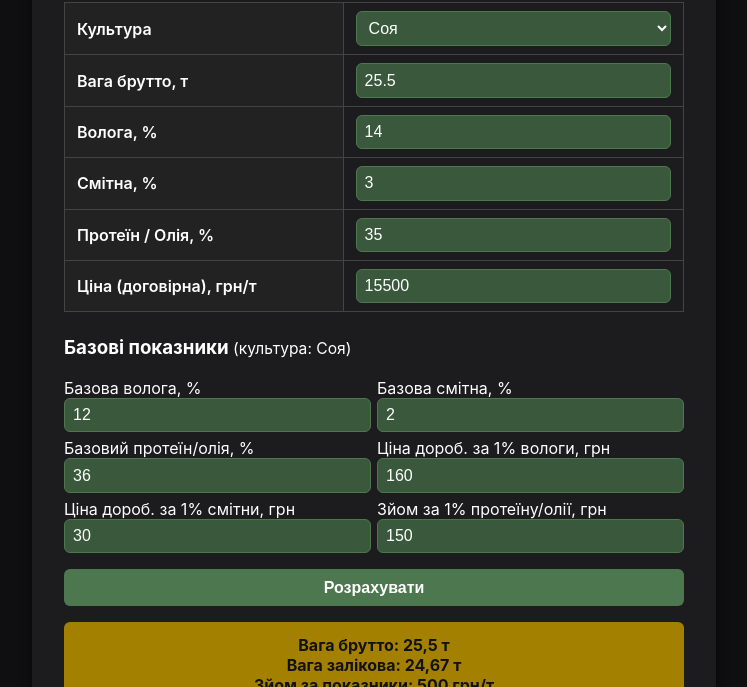
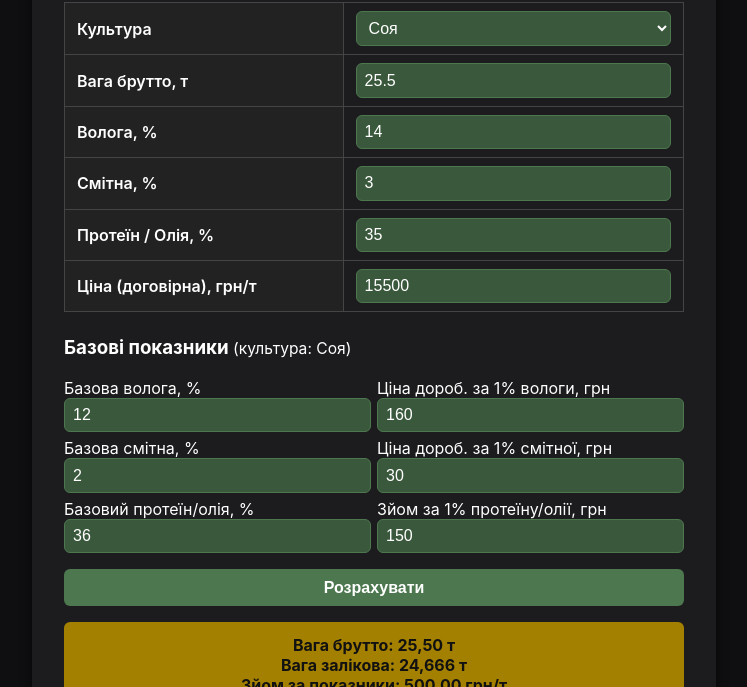
Before and after one commit to vitalii-labunskyi/duval_calc, a plain HTML site: page index.html in a window 1280 px wide. Both pictures are taken after a click on the button "Розрахувати". Shown: the part 113-800 px from the top of the page, without its empty margins (266-1013 px from the left). Drawn offline with Linux system fonts and the light colour scheme.

Commit message:
Update index.html

```diff
--- a/index.html
+++ b/index.html
@@ -67,33 +67,33 @@
             </select>
           </td>
         </tr>
-        <tr><th>Вага брутто, т</th><td><input type="number" id="weightGross" value="25.5" /></td></tr>
-        <tr><th>Волога, %</th><td><input type="number" id="moisture" value="14" /></td></tr>
-        <tr><th>Смітна, %</th><td><input type="number" id="trash" value="3" /></td></tr>
-        <tr><th>Протеїн / Олія, %</th><td><input type="number" id="protein" value="35" /></td></tr>
-        <tr><th>Ціна (договірна), грн/т</th><td><input type="number" id="priceContract" value="15500" /></td></tr>
+        <tr><th>Вага брутто, т</th><td><input type="number" id="weightGross" value="25.5" step="0.001" /></td></tr>
+        <tr><th>Волога, %</th><td><input type="number" id="moisture" value="14" step="0.01" /></td></tr>
+        <tr><th>Смітна, %</th><td><input type="number" id="trash" value="3" step="0.01" /></td></tr>
+        <tr><th>Протеїн / Олія, %</th><td><input type="number" id="protein" value="35" step="0.01" /></td></tr>
+        <tr><th>Ціна (договірна), грн/т</th><td><input type="number" id="priceContract" value="15500" step="0.01" /></td></tr>
       </tbody>
     </table>
 
     <h3>Базові показники <small style="font-weight:normal" id="baseLabel">(культура: Соя)</small></h3>
     <div class="grid-2">
       <div>
-        <label>Базова волога, %<input type="number" id="baseMoisture" /></label>
+        <label>Базова волога, %<input type="number" id="baseMoisture" step="0.01" /></label>
       </div>
       <div>
-        <label>Базова смітна, %<input type="number" id="baseTrash" /></label>
+        <label>Ціна дороб. за 1% вологи, грн<input type="number" id="priceMoisture" step="0.01" /></label>
       </div>
       <div>
-        <label>Базовий протеїн/олія, %<input type="number" id="baseProtein" /></label>
+        <label>Базова смітна, %<input type="number" id="baseTrash" step="0.01" /></label>
       </div>
       <div>
-        <label>Ціна дороб. за 1% вологи, грн<input type="number" id="priceMoisture" /></label>
+        <label>Ціна дороб. за 1% смітної, грн<input type="number" id="priceTrash" step="0.01" /></label>
       </div>
       <div>
-        <label>Ціна дороб. за 1% смітни, грн<input type="number" id="priceTrash" /></label>
+        <label>Базовий протеїн/олія, %<input type="number" id="baseProtein" step="0.01" /></label>
       </div>
       <div>
-        <label>Зйом за 1% протеїну/олії, грн<input type="number" id="priceProtein" /></label>
+        <label>Зйом за 1% протеїну/олії, грн<input type="number" id="priceProtein" step="0.01" /></label>
       </div>
     </div>
 
@@ -104,87 +104,101 @@
 
 <script>
 const cultures = {
-  soy:        { trash: 2, moisture: 12, protein: 36, priceMoisture: 160, priceTrash:30, priceProtein:150 },
-  sunflower:  { trash: 3, moisture: 8,  protein: 50, priceMoisture: 160, priceTrash:30, priceProtein:100 },
-  corn:       { trash: 2, moisture: 14, protein: 0,  priceMoisture: 120, priceTrash:30, priceProtein:30 },
-  wheat:      { trash: 2, moisture: 14, protein: 0,  priceMoisture: 140, priceTrash:30, priceProtein:30 },
-  rapeseed:   { trash: 2, moisture: 8,  protein: 36, priceMoisture: 160, priceTrash:30, priceProtein:150 }
+  soy:        { trash: 2, moisture: 12, protein: 36, priceMoisture: 160, priceTrash: 30, priceProtein: 150 },
+  sunflower:  { trash: 3, moisture: 8,  protein: 50, priceMoisture: 160, priceTrash: 30, priceProtein: 100 },
+  corn:       { trash: 2, moisture: 14, protein: 0,  priceMoisture: 120, priceTrash: 30, priceProtein: 30 },
+  wheat:      { trash: 2, moisture: 14, protein: 0,  priceMoisture: 140, priceTrash: 30, priceProtein: 30 },
+  rapeseed:   { trash: 2, moisture: 8,  protein: 36, priceMoisture: 160, priceTrash: 30, priceProtein: 150 }
 };
 
 function setBase() {
   const key = document.getElementById('culture').value;
   const data = cultures[key];
-  document.getElementById('baseTrash').value    = data.trash;
+  document.getElementById('baseTrash').value = data.trash;
   document.getElementById('baseMoisture').value = data.moisture;
-  document.getElementById('baseProtein').value  = data.protein;
-  document.getElementById('priceMoisture').value= data.priceMoisture;
-  document.getElementById('priceTrash').value   = data.priceTrash;
+  document.getElementById('baseProtein').value = data.protein;
+  document.getElementById('priceMoisture').value = data.priceMoisture;
+  document.getElementById('priceTrash').value = data.priceTrash;
   document.getElementById('priceProtein').value = data.priceProtein;
   document.getElementById('baseLabel').textContent = `(культура: ${document.querySelector('#culture option:checked').innerText})`;
 }
+
 setBase();
 
-function format(n, fract=2) {
-  return (+n).toLocaleString('uk-UA', {maximumFractionDigits: fract});
+function formatNumber(number, decimals = 2) {
+  return Number(number).toLocaleString('uk-UA', {
+    minimumFractionDigits: decimals,
+    maximumFractionDigits: decimals
+  });
 }
 
 function calc() {
-  const gross   = +document.getElementById('weightGross').value;   // т
-  const trash   = +document.getElementById('trash').value;         // % фактична
-  const moist   = +document.getElementById('moisture').value;      // % фактична
-  const prot    = +document.getElementById('protein').value;       // % фактична
-  const price0  = +document.getElementById('priceContract').value; // грн/т
+  // Отримуємо значення з полів вводу
+  const weightGross = parseFloat(document.getElementById('weightGross').value);
+  const moisture = parseFloat(document.getElementById('moisture').value);
+  const trash = parseFloat(document.getElementById('trash').value);
+  const protein = parseFloat(document.getElementById('protein').value);
+  const priceContract = parseFloat(document.getElementById('priceContract').value);
 
-  const bTrash  = +document.getElementById('baseTrash').value;
-  const bMoist  = +document.getElementById('baseMoisture').value;
-  const bProt   = +document.getElementById('baseProtein').value;
-  const pMoist  = +document.getElementById('priceMoisture').value;
-  const pTrash  = +document.getElementById('priceTrash').value;
-  const pProt   = +document.getElementById('priceProtein').value;
+  const baseMoisture = parseFloat(document.getElementById('baseMoisture').value);
+  const baseTrash = parseFloat(document.getElementById('baseTrash').value);
+  const baseProtein = parseFloat(document.getElementById('baseProtein').value);
+  const priceMoisture = parseFloat(document.getElementById('priceMoisture').value);
+  const priceTrash = parseFloat(document.getElementById('priceTrash').value);
+  const priceProtein = parseFloat(document.getElementById('priceProtein').value);
 
-  if([gross,trash,moist,prot,price0,bTrash,bMoist,bProt,pMoist,pTrash,pProt].some(v=>isNaN(v)||v<0)){
-    alert('Перевірте введені дані.');
+  // Перевірка коректності даних
+  const values = [weightGross, moisture, trash, protein, priceContract, baseMoisture, baseTrash, baseProtein, priceMoisture, priceTrash, priceProtein];
+  if (values.some(v => isNaN(v) || v < 0)) {
+    alert('Перевірте введені дані. Всі поля повинні містити коректні числові значення.');
     return;
   }
 
-  // === 1. Залікова вага (спрощена модель) ===
-  // формула Дюваль: відсоток відхилення * (100 / (100 - базовий показник))
-  const moistExcess = Math.max(0, moist - bMoist); // % понад базу
-  const trashExcess = Math.max(0, trash - bTrash); // % понад базу
+  // Розрахунок залікової ваги за формулою Дюваля
+  const moistureExcess = Math.max(0, moisture - baseMoisture);
+  const trashExcess = Math.max(0, trash - baseTrash);
 
-  // Перерахунок на втрату ваги (т)
-// %-ний зйом за вологу
-const pctMoist = Math.max(0, 100 * (moist - bMoist) / (100 - bMoist));
+  // Відсоток зйому за вологу
+  const moistureDeductionPercent = moistureExcess > 0 ?
+    (100 * moistureExcess) / (100 - baseMoisture) : 0;
 
-// %-ний зйом за смітну з урахуванням вже знятої вологи
-const pctTrash = Math.max(
-  0,
-  ((100 - pctMoist) * (trash - bTrash)) / (100 - bTrash)
-);
+  // Відсоток зйому за смітну (з урахуванням вже знятої вологи)
+  const trashDeductionPercent = trashExcess > 0 ?
+    ((100 - moistureDeductionPercent) * trashExcess) / (100 - baseTrash) : 0;
 
-// підсумковий зйом у % та залікова вага
-const pctTotal = pctMoist + pctTrash;
-const weightNet = gross - gross * pctTotal / 100;
+  // Загальний відсоток зйому
+  const totalDeductionPercent = moistureDeductionPercent + trashDeductionPercent;
 
+  // Залікова вага
+  const weightNet = weightGross * (1 - totalDeductionPercent / 100);
 
-  // === 2. Грошові зйоми (грн/т) ===
-  const deductMoist = moistExcess * pMoist;   // грн/т
-  const deductTrash = trashExcess * pTrash;   // грн/т
-  const protLack    = Math.max(0, bProt - prot);   // % недостачі
-  const deductProt  = protLack * pProt;       // грн/т
+  // Грошові зйоми за якісні показники
+  const moistureDeduction = moistureExcess * priceMoisture;
+  const trashDeduction = trashExcess * priceTrash;
+  const proteinLack = Math.max(0, baseProtein - protein);
+  const proteinDeduction = proteinLack * priceProtein;
 
-  const totalDeductPerTon = deductMoist + deductTrash + deductProt;
-  const priceFact = price0 - totalDeductPerTon;  // фактична ціна, грн/т
-  const sum = priceFact * weightNet;             // сума до оплати
+  const totalQualityDeduction = moistureDeduction + trashDeduction + proteinDeduction;
 
-  const el = document.getElementById('output');
-  el.style.display = 'block';
-  el.innerHTML = `
-    Вага брутто: <b>${format(gross)} т</b><br>
-    Вага залікова: <b>${format(weightNet)} т</b><br>
-    Зйом за показники: <b>${format(totalDeductPerTon,0)} грн/т</b><br>
-    Фактична ціна: <b>${format(priceFact,0)} грн/т</b><br>
-    <hr style="border:0;border-top:1px solid #333">Сума: <b>${format(sum,0)} грн</b>`;
+  // Зйом по Дювалю - точний розрахунок
+  const duvalDeduction = priceContract * (weightGross - weightNet) / weightGross;
+
+  // Фактична ціна та сума
+  const actualPrice = priceContract - totalQualityDeduction;
+  const totalSum = actualPrice * weightNet;
+
+  // Вивід результатів
+  const outputElement = document.getElementById('output');
+  outputElement.style.display = 'block';
+  outputElement.innerHTML = `
+    Вага брутто: <b>${formatNumber(weightGross, 2)} т</b><br>
+    Вага залікова: <b>${formatNumber(weightNet, 3)} т</b><br>
+    Зйом за показники: <b>${formatNumber(totalQualityDeduction, 2)} грн/т</b><br>
+    Зйом по Дювалю: <b>${formatNumber(duvalDeduction, 2)} грн</b><br>
+    Фактична ціна: <b>${formatNumber(actualPrice, 2)} грн/т</b><br>
+    <hr style="border:0;border-top:1px solid #333;margin:0.5rem 0">
+    Сума: <b>${formatNumber(totalSum, 2)} грн</b>
+  `;
 }
 </script>
 </body>
```
